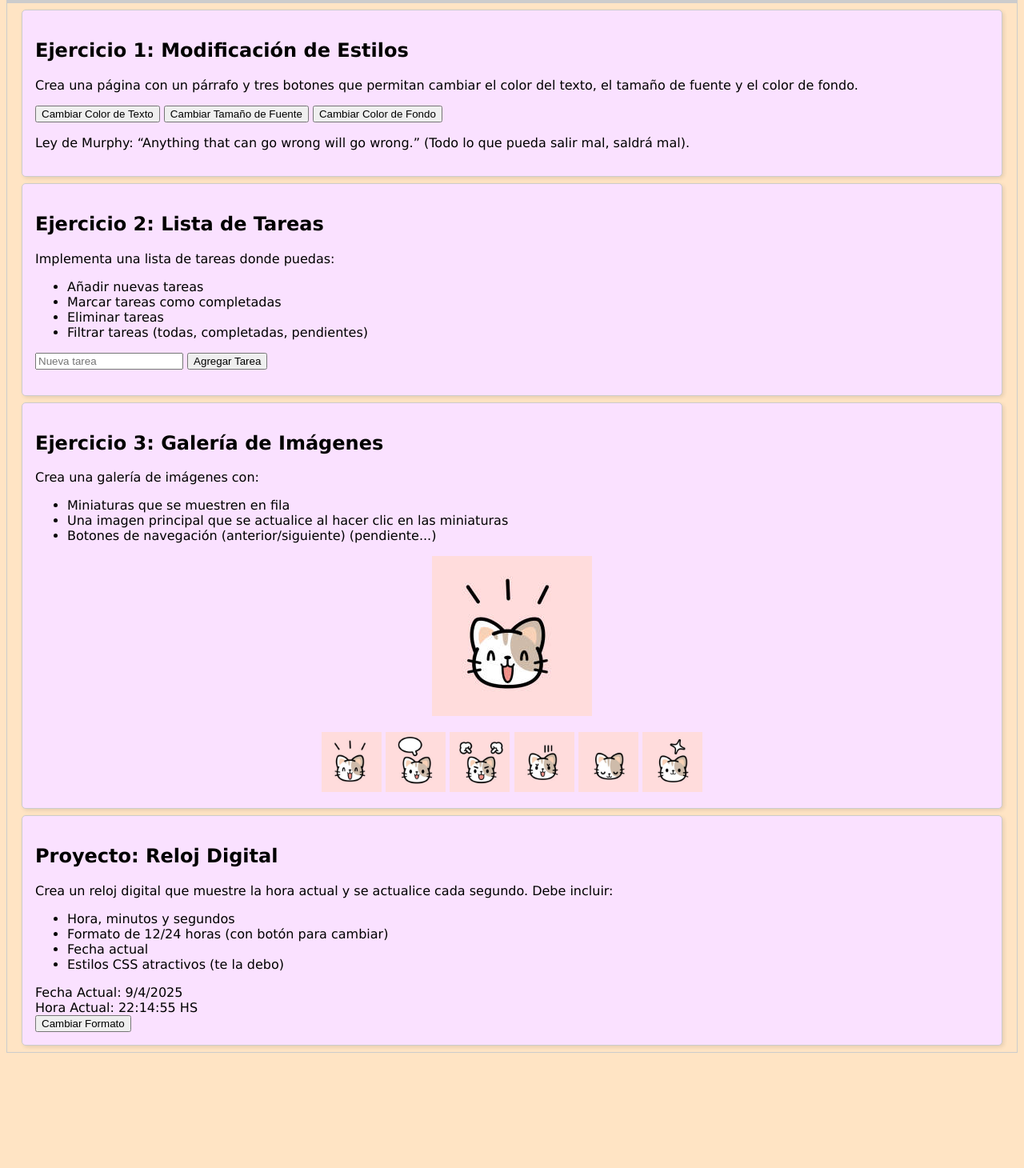
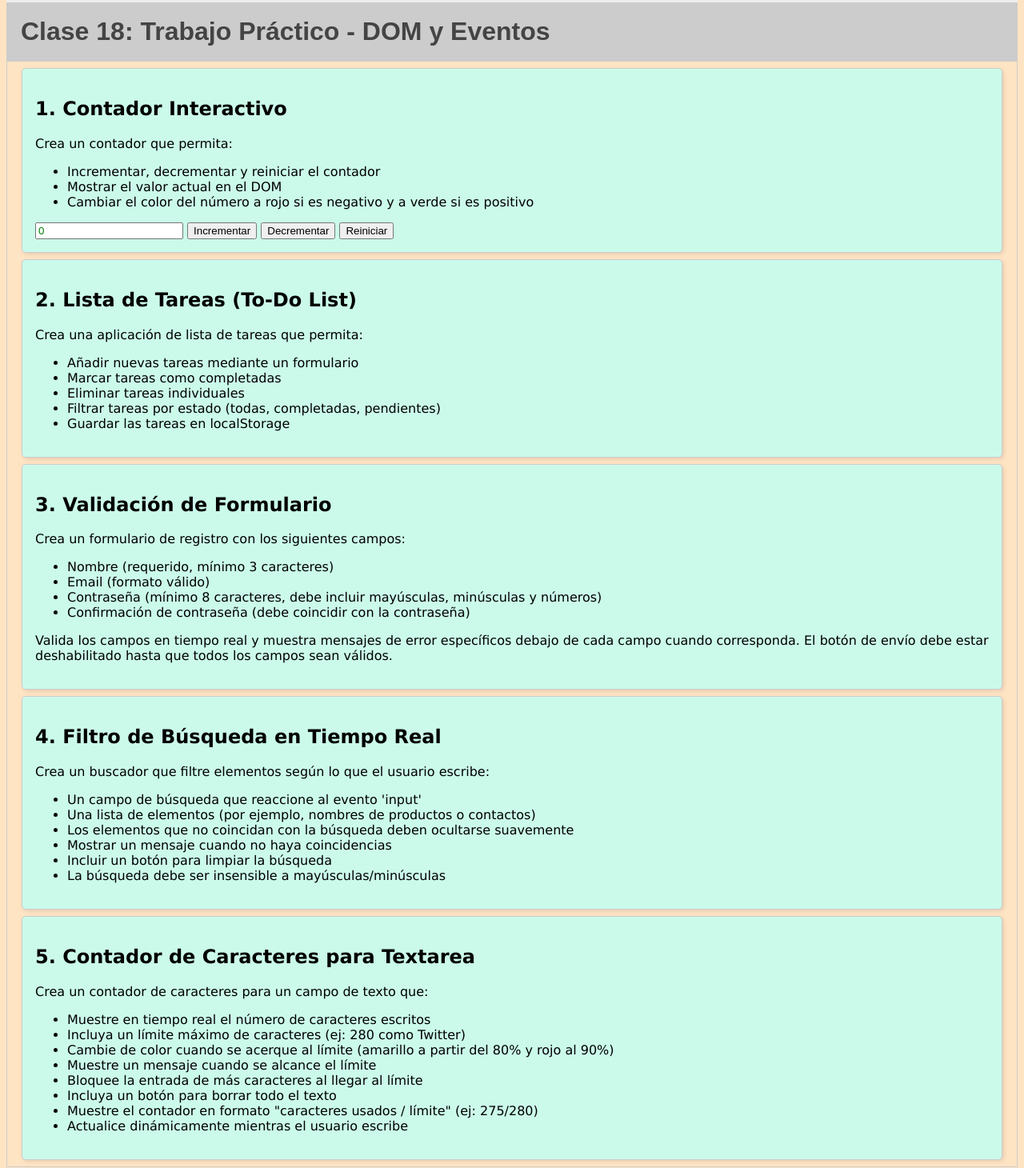
Before and after one commit to matimorales721/ejercicios-js, a plain HTML site: page index.html in a window 1280 px wide. Shown: the part 297-1757 px from the top of the page at 80% size. Before the commit the page ends 1621 px from the top, so only its background shows below. Drawn offline with Linux system fonts and the light colour scheme.

Commit message:
subo la clase 18 ejercicio 1 completo

```diff
--- a/index.html
+++ b/index.html
@@ -539,6 +539,80 @@
       </div>
     </div>
 
+    <button class="accordion" id="clase-18">Clase 18: Trabajo Práctico - DOM y Eventos</button>
+    <div class="panel">
+      <div class="ejercicio-clase-18">
+        <h2>1. Contador Interactivo</h2>
+        <p>Crea un contador que permita:</p>
+        <ul>
+          <li>Incrementar, decrementar y reiniciar el contador</li>
+          <li>Mostrar el valor actual en el DOM</li>
+          <li>Cambiar el color del número a rojo si es negativo y a verde si es positivo</li>
+        </ul>
+        <form id="formEjercicioClase18_1">
+          <input type="text" id="contador" value="0" readonly />
+          <button id="incrementar">Incrementar</button>
+          <button id="decrementar">Decrementar</button>
+          <button id="reiniciar">Reiniciar</button>
+        </form>
+      </div>
+
+      <div class="ejercicio-clase-18">
+        <h2>2. Lista de Tareas (To-Do List)</h2>
+        <p>Crea una aplicación de lista de tareas que permita:</p>
+        <ul>
+          <li>Añadir nuevas tareas mediante un formulario</li>
+          <li>Marcar tareas como completadas</li>
+          <li>Eliminar tareas individuales</li>
+          <li>Filtrar tareas por estado (todas, completadas, pendientes)</li>
+          <li>Guardar las tareas en localStorage</li>
+        </ul>
+      </div>
+
+      <div class="ejercicio-clase-18">
+        <h2>3. Validación de Formulario</h2>
+        <p>Crea un formulario de registro con los siguientes campos:</p>
+        <ul>
+          <li>Nombre (requerido, mínimo 3 caracteres)</li>
+          <li>Email (formato válido)</li>
+          <li>Contraseña (mínimo 8 caracteres, debe incluir mayúsculas, minúsculas y números)</li>
+          <li>Confirmación de contraseña (debe coincidir con la contraseña)</li>
+        </ul>
+        <p>
+          Valida los campos en tiempo real y muestra mensajes de error específicos debajo de cada campo cuando
+          corresponda. El botón de envío debe estar deshabilitado hasta que todos los campos sean válidos.
+        </p>
+      </div>
+
+      <div class="ejercicio-clase-18">
+        <h2>4. Filtro de Búsqueda en Tiempo Real</h2>
+        <p>Crea un buscador que filtre elementos según lo que el usuario escribe:</p>
+        <ul>
+          <li>Un campo de búsqueda que reaccione al evento 'input'</li>
+          <li>Una lista de elementos (por ejemplo, nombres de productos o contactos)</li>
+          <li>Los elementos que no coincidan con la búsqueda deben ocultarse suavemente</li>
+          <li>Mostrar un mensaje cuando no haya coincidencias</li>
+          <li>Incluir un botón para limpiar la búsqueda</li>
+          <li>La búsqueda debe ser insensible a mayúsculas/minúsculas</li>
+        </ul>
+      </div>
+
+      <div class="ejercicio-clase-18">
+        <h2>5. Contador de Caracteres para Textarea</h2>
+        <p>Crea un contador de caracteres para un campo de texto que:</p>
+        <ul>
+          <li>Muestre en tiempo real el número de caracteres escritos</li>
+          <li>Incluya un límite máximo de caracteres (ej: 280 como Twitter)</li>
+          <li>Cambie de color cuando se acerque al límite (amarillo a partir del 80% y rojo al 90%)</li>
+          <li>Muestre un mensaje cuando se alcance el límite</li>
+          <li>Bloquee la entrada de más caracteres al llegar al límite</li>
+          <li>Incluya un botón para borrar todo el texto</li>
+          <li>Muestre el contador en formato "caracteres usados / límite" (ej: 275/280)</li>
+          <li>Actualice dinámicamente mientras el usuario escribe</li>
+        </ul>
+      </div>
+    </div>
+
     <script src="./js/index.js"></script>
     <script src="./js/clase-14/ejercicio1.js"></script>
     <script src="./js/clase-14/ejercicio2.js"></script>
@@ -571,5 +645,7 @@
     <script src="./js/clase-17/ejercicio2.js"></script>
     <script src="./js/clase-17/ejercicio3.js"></script>
     <script src="./js/clase-17/ejercicioTarea.js"></script>
+
+    <script src="./js/clase-18/ejercicio1.js"></script>
   </body>
 </html>
--- /dev/null
+++ b/js/clase-18/ejercicio1.js
@@ -0,0 +1,33 @@
+const formEjercicioClase18_1 = document.getElementById("formEjercicioClase18_1");
+
+let contador = 0;
+cambiarColor(contador);
+
+formEjercicioClase18_1.querySelector("#incrementar").addEventListener("click", (e) => {
+  e.preventDefault();
+  contador++;
+  formEjercicioClase18_1.querySelector("#contador").value = contador;
+  cambiarColor(contador);
+});
+
+formEjercicioClase18_1.querySelector("#decrementar").addEventListener("click", (e) => {
+  e.preventDefault();
+  contador--;
+  formEjercicioClase18_1.querySelector("#contador").value = contador;
+  cambiarColor(contador);
+});
+
+formEjercicioClase18_1.querySelector("#reiniciar").addEventListener("click", (e) => {
+  e.preventDefault();
+  contador = 0;
+  formEjercicioClase18_1.querySelector("#contador").value = contador;
+  cambiarColor(contador);
+});
+
+function cambiarColor(contador) {
+  if (contador >= 0) {
+    formEjercicioClase18_1.querySelector("#contador").style.color = "green";
+  } else {
+    formEjercicioClase18_1.querySelector("#contador").style.color = "red";
+  }
+}
--- a/js/index.js
+++ b/js/index.js
@@ -15,5 +15,5 @@ for (let i = 0; i < acordeon.length; i++) {
   });
 }
 
-let acordeon17 = document.getElementById("clase-17");
-acordeon17.click();
+// quiero que se abra el acordeón de la clase 18
+document.getElementById("clase-18").click();
--- a/styles.css
+++ b/styles.css
@@ -39,6 +39,15 @@ body {
 
 .ejercicio-clase-17 {
     background-color: rgb(250, 225, 255);
+    border: 1px solid #ccc;
+    border-radius: 5px;
+    padding: 1em;
+    margin: 0.5em 0;
+    box-shadow: 2px 2px 5px rgba(0, 0, 0, 0.1);
+}
+
+.ejercicio-clase-18 {
+    background-color: rgb(203, 250, 234);
     border: 1px solid #ccc;
     border-radius: 5px;
     padding: 1em;
@@ -97,3 +106,7 @@ body {
 .ejercicio-clase-17 .miniatura-c17 {
     height: 75px;
 }
+
+.ejercicio-clase-18 #contador {
+    color: black;
+}
```
